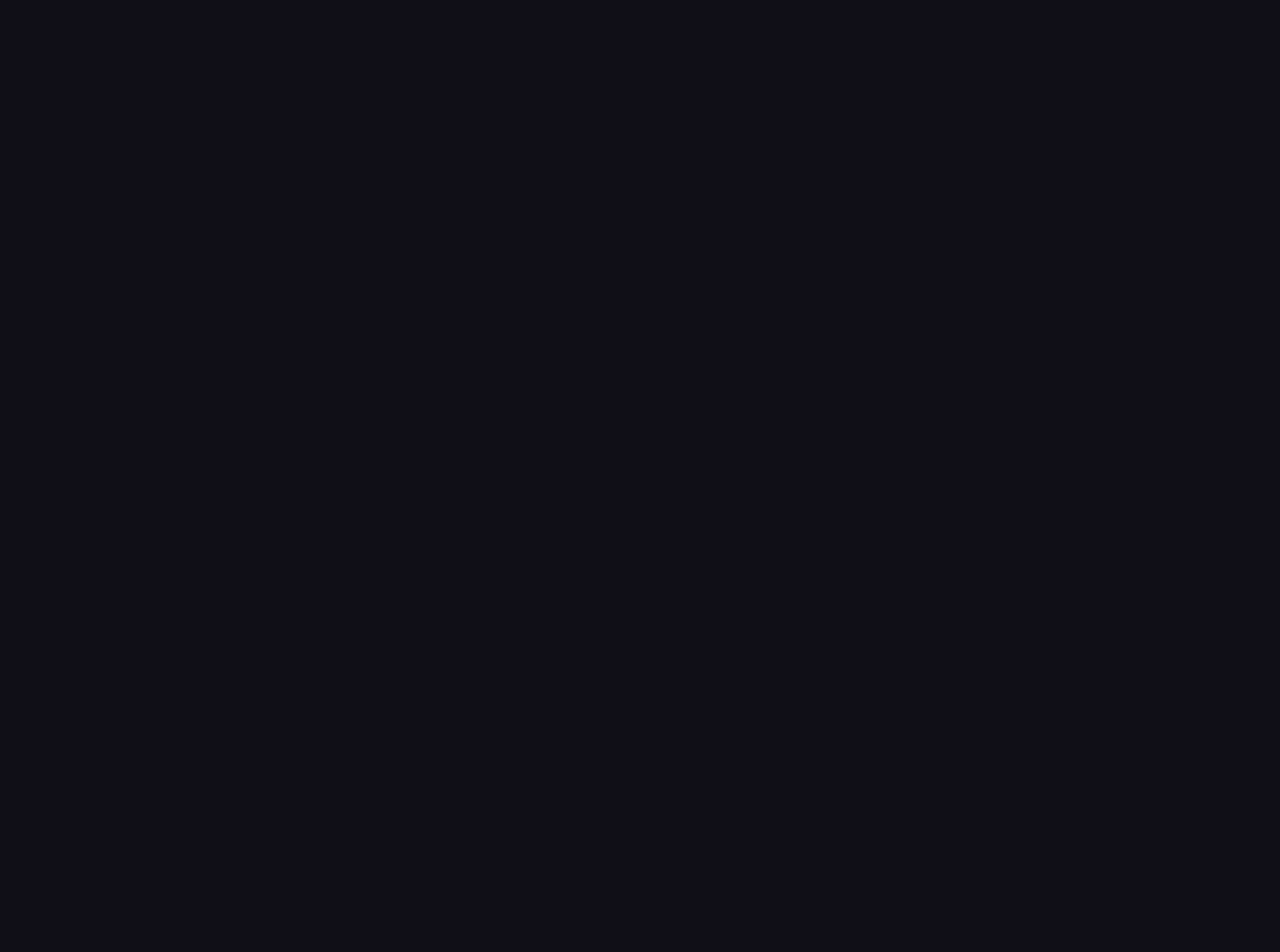
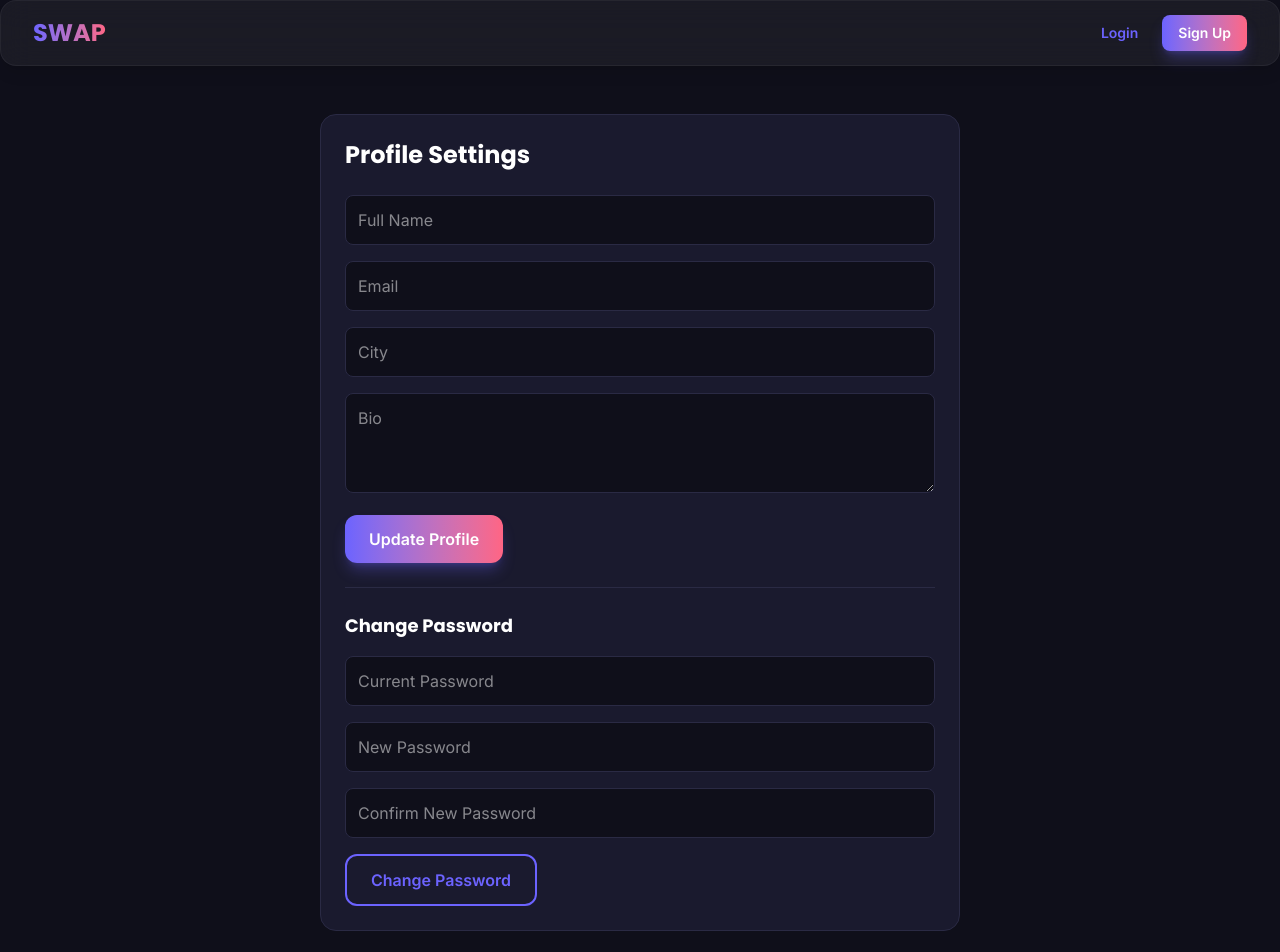
Before and after one commit to niteshtalreja/skillswap-frontend, a React (Vite) app: page /profile/edit in a window 1280 px wide. Before the commit this address had no page. Shown: the top 952 px of the page. Before the commit the page ends 800 px from the top, so only its background shows below. Built offline with nearby package versions, Linux system fonts and the light colour scheme; no server answers.

Commit message:
Add Profile Edit & Change Password

```diff
--- a/src/App.jsx
+++ b/src/App.jsx
@@ -7,6 +7,8 @@ import Profile from "./pages/Profile";
 import Matches from "./pages/Matches";       // ✅ Import
 import Requests from "./pages/Requests";
 import Dashboard from "./pages/Dashboard";
+import ProfileEdit from './pages/ProfileEdit';
+
 
 function App() {
   return (
@@ -20,6 +22,7 @@ function App() {
           <Route path="matches" element={<Matches />} />     {/* ✅ Route */}
           <Route path="requests" element={<Requests />} />
           <Route path="dashboard" element={<Dashboard />} />
+          <Route path="profile/edit" element={<ProfileEdit />} />
         </Route>
       </Routes>
     </BrowserRouter>
--- a/src/pages/Profile.jsx
+++ b/src/pages/Profile.jsx
@@ -88,6 +88,10 @@ export default function Profile() {
         <Link to="/matches" className="text-primary hover:text-primary/80 transition-colors mt-2 inline-block">
           View My Matches →
         </Link>
+        <Link to="/profile/edit" className="text-primary hover:text-primary/80">
+           Edit Profile
+        </Link>
+
         <p className="text-gray-400 mt-2">Email: {user?.email}</p>
         <p className="text-gray-400">City: {user?.city}</p>
 
--- /dev/null
+++ b/src/pages/ProfileEdit.jsx
@@ -0,0 +1,145 @@
+import { useState, useEffect } from 'react';
+import { useNavigate } from 'react-router-dom';
+import Button from '../components/ui/Button';
+import Card from '../components/ui/Card';
+import { updateProfile, changePassword, getCurrentUser } from '../services/userService';
+
+export default function ProfileEdit() {
+    const navigate = useNavigate();
+    const [user, setUser] = useState({ name: '', email: '', city: '', bio: '' });
+    const [passwordData, setPasswordData] = useState({
+        oldPassword: '',
+        newPassword: '',
+        confirmPassword: ''
+    });
+    const [error, setError] = useState('');
+    const [success, setSuccess] = useState('');
+    const [loading, setLoading] = useState(false);
+
+    useEffect(() => {
+        loadUser();
+    }, []);
+
+    const loadUser = async () => {
+        try {
+            const res = await getCurrentUser();
+            setUser(res.data);
+        } catch (err) {
+            console.error('Failed to load user', err);
+        }
+    };
+
+    const handleUpdateProfile = async (e) => {
+        e.preventDefault();
+        setError('');
+        setSuccess('');
+        setLoading(true);
+
+        try {
+            await updateProfile(user);
+            localStorage.setItem('user', JSON.stringify(user));
+            setSuccess('Profile updated successfully!');
+        } catch (err) {
+            setError(err.response?.data || 'Failed to update profile');
+        } finally {
+            setLoading(false);
+        }
+    };
+
+    const handleChangePassword = async (e) => {
+        e.preventDefault();
+        setError('');
+        setSuccess('');
+
+        if (passwordData.newPassword !== passwordData.confirmPassword) {
+            setError('Passwords do not match');
+            return;
+        }
+
+        try {
+            await changePassword(passwordData);
+            setSuccess('Password changed successfully!');
+            setPasswordData({ oldPassword: '', newPassword: '', confirmPassword: '' });
+        } catch (err) {
+            setError(err.response?.data || 'Failed to change password');
+        }
+    };
+
+    return (
+        <div className="max-w-2xl mx-auto p-4">
+            <Card variant="dark">
+                <h2 className="text-2xl font-heading font-bold text-white">Profile Settings</h2>
+
+                <form onSubmit={handleUpdateProfile} className="mt-6 space-y-4">
+                    <input
+                        type="text"
+                        value={user.name || ''}
+                        onChange={(e) => setUser({ ...user, name: e.target.value })}
+                        placeholder="Full Name"
+                        className="w-full p-3 bg-dark border border-border rounded-lg text-white"
+                        required
+                    />
+                    <input
+                        type="email"
+                        value={user.email || ''}
+                        onChange={(e) => setUser({ ...user, email: e.target.value })}
+                        placeholder="Email"
+                        className="w-full p-3 bg-dark border border-border rounded-lg text-white"
+                        required
+                        disabled
+                    />
+                    <input
+                        type="text"
+                        value={user.city || ''}
+                        onChange={(e) => setUser({ ...user, city: e.target.value })}
+                        placeholder="City"
+                        className="w-full p-3 bg-dark border border-border rounded-lg text-white"
+                    />
+                    <textarea
+                        value={user.bio || ''}
+                        onChange={(e) => setUser({ ...user, bio: e.target.value })}
+                        placeholder="Bio"
+                        className="w-full p-3 bg-dark border border-border rounded-lg text-white min-h-[100px]"
+                    />
+                    <Button type="submit" disabled={loading}>
+                        {loading ? 'Updating...' : 'Update Profile'}
+                    </Button>
+                </form>
+
+                <hr className="my-6 border-border" />
+
+                <h3 className="text-lg font-heading font-bold text-white">Change Password</h3>
+                <form onSubmit={handleChangePassword} className="mt-4 space-y-4">
+                    <input
+                        type="password"
+                        value={passwordData.oldPassword}
+                        onChange={(e) => setPasswordData({ ...passwordData, oldPassword: e.target.value })}
+                        placeholder="Current Password"
+                        className="w-full p-3 bg-dark border border-border rounded-lg text-white"
+                        required
+                    />
+                    <input
+                        type="password"
+                        value={passwordData.newPassword}
+                        onChange={(e) => setPasswordData({ ...passwordData, newPassword: e.target.value })}
+                        placeholder="New Password"
+                        className="w-full p-3 bg-dark border border-border rounded-lg text-white"
+                        required
+                    />
+                    <input
+                        type="password"
+                        value={passwordData.confirmPassword}
+                        onChange={(e) => setPasswordData({ ...passwordData, confirmPassword: e.target.value })}
+                        placeholder="Confirm New Password"
+                        className="w-full p-3 bg-dark border border-border rounded-lg text-white"
+                        required
+                    />
+                    <Button type="submit" variant="outline">Change Password</Button>
+                </form>
+
+                {error && <p className="text-red-500 mt-4">{error}</p>}
+                {success && <p className="text-green-500 mt-4">{success}</p>}
+            </Card>
+        </div>
+    );
+}
--- /dev/null
+++ b/src/services/userService.js
@@ -0,0 +1,7 @@
+import api from './api';
+
+export const getCurrentUser = () => api.get('/users/me');
+
+export const updateProfile = (data) => api.put('/users/profile', data);
+
+export const changePassword = (data) => api.put('/users/change-password', data);
```
